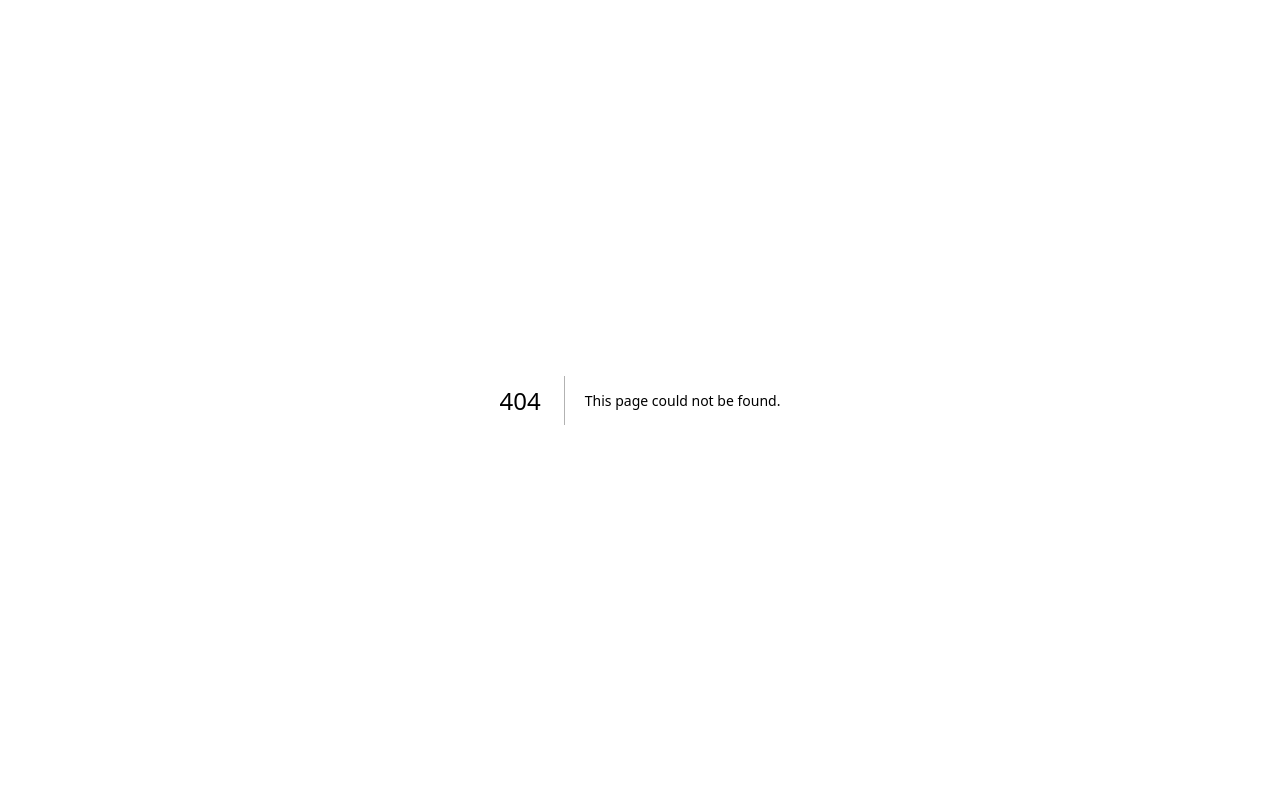
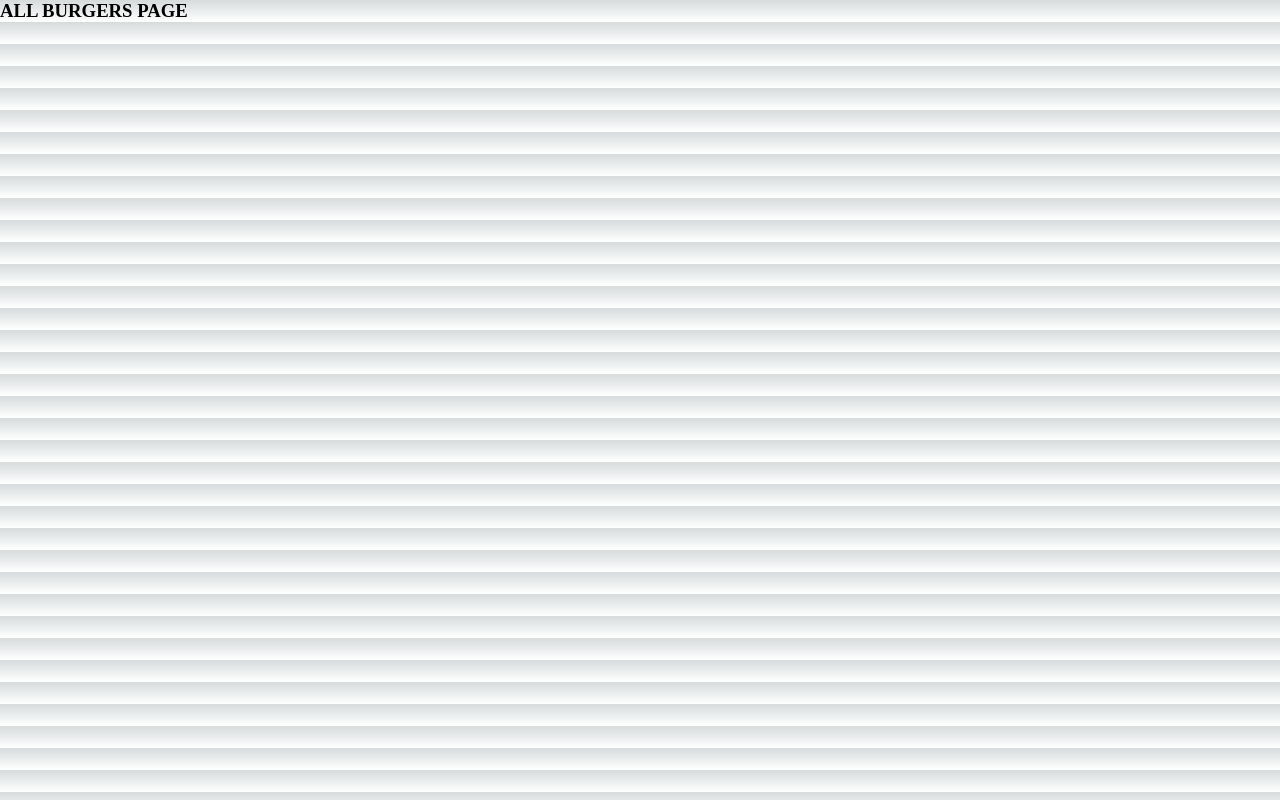
Before and after one commit to vilcinskij/CMR, a Next.js app: page /burgers in a window 1280 px wide. Before the commit this address had no page. Built offline with nearby package versions, Linux system fonts and the light colour scheme.

Commit message:
header-footer start

```diff
--- /dev/null
+++ b/pages/burgers/index.js
@@ -0,0 +1,9 @@
+const Burgers = () => {
+    return (
+        <div>
+            <h3>ALL BURGERS PAGE</h3>
+        </div>
+    )
+}
+
+export default Burgers
```
